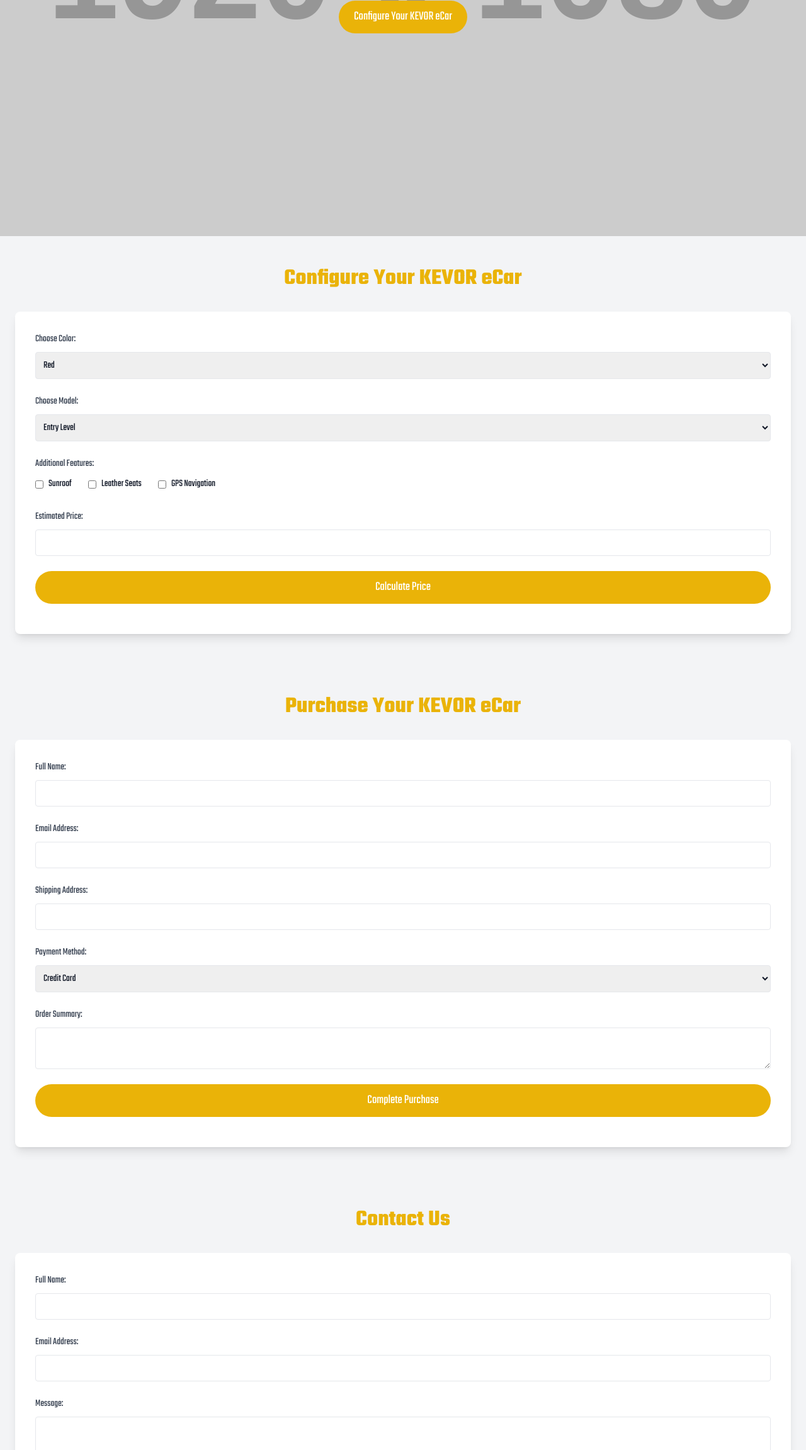
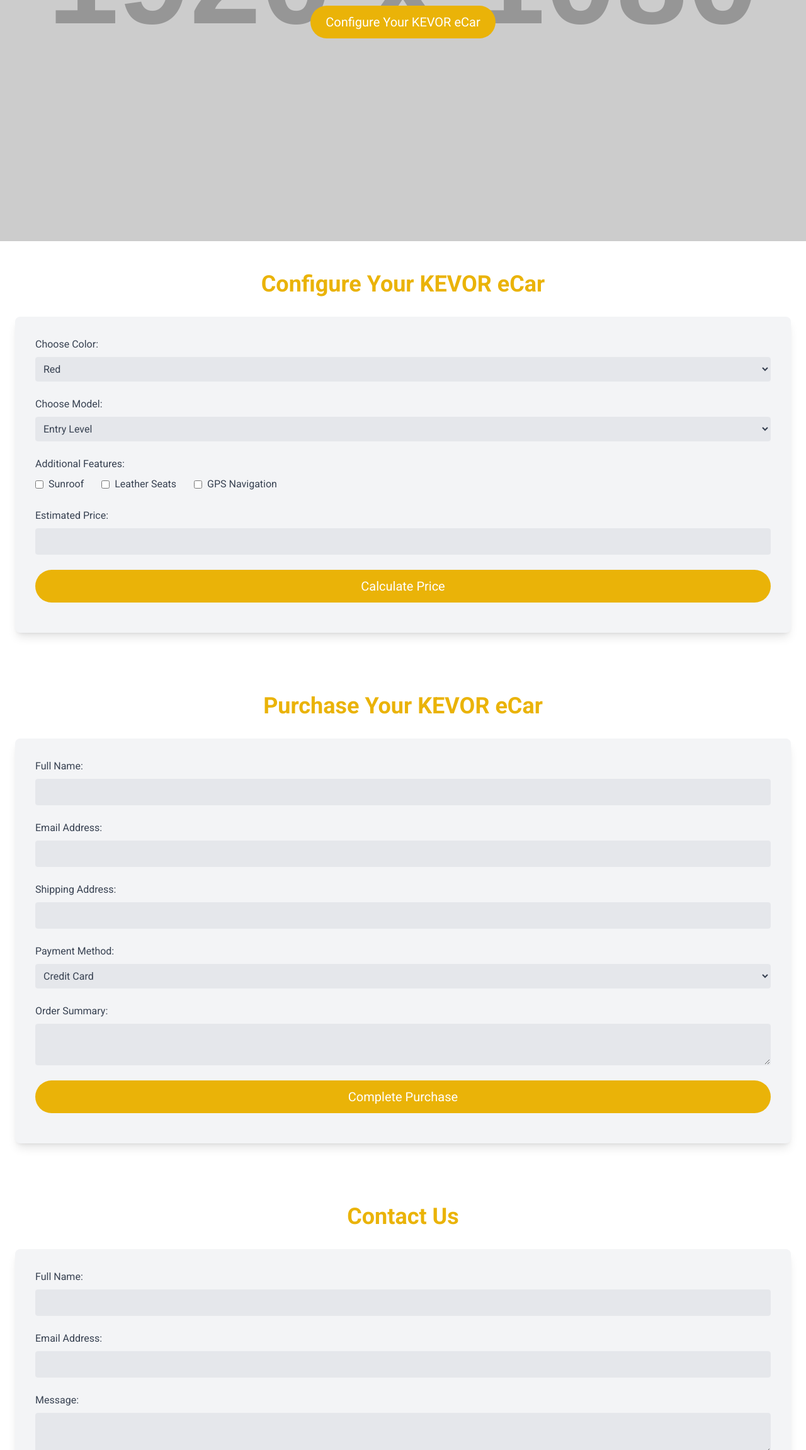
Before and after one commit to riradoro03/kevor, a plain HTML site: page index.html in a window 1280 px wide. Shown: the part 497-2800 px from the top of the page at 63% size. Drawn offline with nearby package versions, Linux system fonts and the light colour scheme; placeholder pictures from the web are drawn by us.

Commit message:
Update index.html

```diff
--- a/index.html
+++ b/index.html
@@ -1,279 +1,195 @@
 <html lang="en">
 <head>
-  <meta charset="utf-8"/>
-  <meta content="width=device-width, initial-scale=1.0" name="viewport"/>
-  <title>
-   KEVOR eCar
-  </title>
-  <script src="https://cdn.tailwindcss.com">
-  </script>
-  <link href="https://cdnjs.cloudflare.com/ajax/libs/font-awesome/5.15.3/css/all.min.css" rel="stylesheet"/>
-  <link href="https://fonts.googleapis.com/css2?family=Teko:wght@300;400;500;600;700&amp;display=swap" rel="stylesheet"/>
+    <meta charset="UTF-8">
+    <meta name="viewport" content="width=device-width, initial-scale=1.0">
+    <title>KEVOR eCar</title>
+    <script src="https://cdn.tailwindcss.com"></script>
+    <link rel="stylesheet" href="https://cdnjs.cloudflare.com/ajax/libs/font-awesome/5.15.3/css/all.min.css">
+    <link href="https://fonts.googleapis.com/css2?family=Teko:wght@300;400;500;600;700&family=Roboto:wght@400;500;700&display=swap" rel="stylesheet">
     <style>
         body {
-            font-family: 'Teko', sans-serif;
+            font-family: 'Roboto', sans-serif;
         }
         .hero-bg {
             background-image: url('https://placehold.co/1920x1080?text=KEVOR+eCar+Hero+Image&bg=fbc304&text_color=ffffff');
             background-size: cover;
             background-position: center;
         }
+        .fade-in {
+            animation: fadeIn 2s ease-in-out;
+        }
+        @keyframes fadeIn {
+            from { opacity: 0; }
+            to { opacity: 1; }
+        }
+        .slide-in {
+            animation: slideIn 1s ease-in-out;
+        }
+        @keyframes slideIn {
+            from { transform: translateY(100px); opacity: 0; }
+            to { transform: translateY(0); opacity: 1; }
+        }
     </style>
 </head>
- <body class="bg-gray-100 text-gray-900">
+<body class="bg-white text-gray-900">
+
     <!-- Header -->
-  <header class="bg-white shadow">
-   <div class="container mx-auto px-6 py-3 flex justify-between items-center">
+    <header class="bg-gray-800 shadow-lg">
+        <div class="container mx-auto px-6 py-4 flex justify-between items-center">
             <a href="#">
                <img src="logo.png" alt="KEVOR eCar logo" class="w-12 h-12">
             </a>
-    <nav class="flex space-x-4 items-center">
-     <a class="text-gray-700 hover:text-yellow-500" href="#">
-      Home
-     </a>
-     <a class="text-gray-700 hover:text-yellow-500" href="#configure">
-      Configure
-     </a>
-     <a class="text-gray-700 hover:text-yellow-500" href="#purchase">
-      Purchase
-     </a>
-     <a class="text-gray-700 hover:text-yellow-500" href="#contact">
-      Contact Us
-     </a>
+            <nav class="flex space-x-6 items-center">
+                <a href="#" class="text-gray-300 hover:text-yellow-500 transition">Home</a>
+                <a href="#configure" class="text-gray-300 hover:text-yellow-500 transition">Configure</a>
+                <a href="#purchase" class="text-gray-300 hover:text-yellow-500 transition">Purchase</a>
+                <a href="#contact" class="text-gray-300 hover:text-yellow-500 transition">Contact Us</a>
             </nav>
         </div>
     </header>
+
     <!-- Hero Section -->
-  <section class="hero-bg h-screen flex items-center justify-center text-center text-white">
+    <section class="hero-bg h-screen flex items-center justify-center text-center text-white fade-in">
         <div>
-    <h1 class="text-5xl md:text-7xl font-bold">
-     Korean revolution, far beyond evolution
-    </h1>
-    <a class="mt-8 inline-block bg-yellow-500 text-white py-3 px-6 rounded-full text-xl hover:bg-yellow-600 transition" href="#configure">
-     Configure Your KEVOR eCar
-    </a>
+            <h1 class="text-5xl md:text-7xl font-bold">Korean revolution, far beyond evolution</h1>
+            <a href="#configure" class="mt-8 inline-block bg-yellow-500 text-white py-3 px-6 rounded-full text-xl hover:bg-yellow-600 transition transform hover:scale-105">Configure Your KEVOR eCar</a>
         </div>
     </section>
+
     <!-- Configuration Page -->
-  <section class="container mx-auto px-6 py-12" id="configure">
-   <h2 class="text-4xl font-bold text-center text-yellow-500 mb-8">
-    Configure Your KEVOR eCar
-   </h2>
-   <div class="bg-white p-8 rounded-lg shadow-lg">
+    <section id="configure" class="container mx-auto px-6 py-12">
+        <h2 class="text-4xl font-bold text-center text-yellow-500 mb-8 slide-in">Configure Your KEVOR eCar</h2>
+        <div class="bg-gray-100 p-8 rounded-lg shadow-lg slide-in">
             <form id="configForm">
                 <div class="mb-6">
-      <label class="block text-gray-700" for="color">
-       Choose Color:
-      </label>
-      <select class="w-full mt-2 p-2 border rounded" id="color">
-       <option value="red">
-        Red
-       </option>
-       <option value="blue">
-        Blue
-       </option>
-       <option value="black">
-        Black
-       </option>
-       <option value="white">
-        White
-       </option>
+                    <label for="color" class="block text-gray-700">Choose Color:</label>
+                    <select id="color" class="w-full mt-2 p-2 border rounded bg-gray-200 text-gray-700">
+                        <option value="red">Red</option>
+                        <option value="blue">Blue</option>
+                        <option value="black">Black</option>
+                        <option value="white">White</option>
                     </select>
                 </div>
                 <div class="mb-6">
-      <label class="block text-gray-700" for="model">
-       Choose Model:
-      </label>
-      <select class="w-full mt-2 p-2 border rounded" id="model">
-       <option value="standard">
-        Entry Level
-       </option>
-       <option value="midrange">
-        Mid-Range
-       </option>
-       <option value="premium">
-        Premium
-       </option>
+                    <label for="model" class="block text-gray-700">Choose Model:</label>
+                    <select id="model" class="w-full mt-2 p-2 border rounded bg-gray-200 text-gray-700">
+                        <option value="standard">Entry Level</option>
+                        <option value="midrange">Mid-Range</option>
+                        <option value="premium">Premium</option>
                     </select>
                 </div>
                 <div class="mb-6">
-      <label class="block text-gray-700" for="features">
-       Additional Features:
-      </label>
+                    <label for="features" class="block text-gray-700">Additional Features:</label>
                     <div class="mt-2">
                         <label class="inline-flex items-center">
-        <input class="form-checkbox" type="checkbox" value="sunroof"/>
-        <span class="ml-2">
-         Sunroof
-        </span>
+                            <input type="checkbox" class="form-checkbox bg-gray-200 text-yellow-500" value="sunroof">
+                            <span class="ml-2 text-gray-700">Sunroof</span>
                         </label>
                         <label class="inline-flex items-center ml-6">
-        <input class="form-checkbox" type="checkbox" value="leatherSeats"/>
-        <span class="ml-2">
-         Leather Seats
-        </span>
+                            <input type="checkbox" class="form-checkbox bg-gray-200 text-yellow-500" value="leatherSeats">
+                            <span class="ml-2 text-gray-700">Leather Seats</span>
                         </label>
                         <label class="inline-flex items-center ml-6">
-        <input class="form-checkbox" type="checkbox" value="gps"/>
-        <span class="ml-2">
-         GPS Navigation
-        </span>
+                            <input type="checkbox" class="form-checkbox bg-gray-200 text-yellow-500" value="gps">
+                            <span class="ml-2 text-gray-700">GPS Navigation</span>
                         </label>
                     </div>
                 </div>
                 <div class="mb-6">
-      <label class="block text-gray-700" for="price">
-       Estimated Price:
-      </label>
-      <input class="w-full mt-2 p-2 border rounded" id="price" readonly="" type="text"/>
+                    <label for="price" class="block text-gray-700">Estimated Price:</label>
+                    <input type="text" id="price" class="w-full mt-2 p-2 border rounded bg-gray-200 text-gray-700" readonly>
                 </div>
-     <button class="w-full bg-yellow-500 text-white py-3 rounded-full text-xl hover:bg-yellow-600 transition" type="submit">
-      Calculate Price
-     </button>
+                <button type="submit" class="w-full bg-yellow-500 text-white py-3 rounded-full text-xl hover:bg-yellow-600 transition transform hover:scale-105">Calculate Price</button>
             </form>
         </div>
     </section>
+
     <!-- Purchasing Page -->
-  <section class="container mx-auto px-6 py-12" id="purchase">
-   <h2 class="text-4xl font-bold text-center text-yellow-500 mb-8">
-    Purchase Your KEVOR eCar
-   </h2>
-   <div class="bg-white p-8 rounded-lg shadow-lg">
+    <section id="purchase" class="container mx-auto px-6 py-12">
+        <h2 class="text-4xl font-bold text-center text-yellow-500 mb-8 slide-in">Purchase Your KEVOR eCar</h2>
+        <div class="bg-gray-100 p-8 rounded-lg shadow-lg slide-in">
             <form id="purchaseForm">
                 <div class="mb-6">
-      <label class="block text-gray-700" for="name">
-       Full Name:
-      </label>
-      <input class="w-full mt-2 p-2 border rounded" id="name" type="text"/>
+                    <label for="name" class="block text-gray-700">Full Name:</label>
+                    <input type="text" id="name" class="w-full mt-2 p-2 border rounded bg-gray-200 text-gray-700">
                 </div>
                 <div class="mb-6">
-      <label class="block text-gray-700" for="email">
-       Email Address:
-      </label>
-      <input class="w-full mt-2 p-2 border rounded" id="email" type="email"/>
+                    <label for="email" class="block text-gray-700">Email Address:</label>
+                    <input type="email" id="email" class="w-full mt-2 p-2 border rounded bg-gray-200 text-gray-700">
                 </div>
                 <div class="mb-6">
-      <label class="block text-gray-700" for="address">
-       Shipping Address:
-      </label>
-      <input class="w-full mt-2 p-2 border rounded" id="address" type="text"/>
+                    <label for="address" class="block text-gray-700">Shipping Address:</label>
+                    <input type="text" id="address" class="w-full mt-2 p-2 border rounded bg-gray-200 text-gray-700">
                 </div>
                 <div class="mb-6">
-      <label class="block text-gray-700" for="payment">
-       Payment Method:
-      </label>
-      <select class="w-full mt-2 p-2 border rounded" id="payment">
-       <option value="creditCard">
-        Credit Card
-       </option>
-       <option value="paypal">
-        PayPal
-       </option>
-       <option value="bankTransfer">
-        Bank Transfer
-       </option>
+                    <label for="payment" class="block text-gray-700">Payment Method:</label>
+                    <select id="payment" class="w-full mt-2 p-2 border rounded bg-gray-200 text-gray-700">
+                        <option value="creditCard">Credit Card</option>
+                        <option value="paypal">PayPal</option>
+                        <option value="bankTransfer">Bank Transfer</option>
                     </select>
                 </div>
                 <div class="mb-6">
-      <label class="block text-gray-700" for="orderSummary">
-       Order Summary:
-      </label>
-      <textarea class="w-full mt-2 p-2 border rounded" id="orderSummary" readonly=""></textarea>
+                    <label for="orderSummary" class="block text-gray-700">Order Summary:</label>
+                    <textarea id="orderSummary" class="w-full mt-2 p-2 border rounded bg-gray-200 text-gray-700" readonly></textarea>
                 </div>
-     <button class="w-full bg-yellow-500 text-white py-3 rounded-full text-xl hover:bg-yellow-600 transition" type="submit">
-      Complete Purchase
-     </button>
+                <button type="submit" class="w-full bg-yellow-500 text-white py-3 rounded-full text-xl hover:bg-yellow-600 transition transform hover:scale-105">Complete Purchase</button>
             </form>
         </div>
     </section>
+
     <!-- Contact Us/Support Page -->
-  <section class="container mx-auto px-6 py-12" id="contact">
-   <h2 class="text-4xl font-bold text-center text-yellow-500 mb-8">
-    Contact Us
-   </h2>
-   <div class="bg-white p-8 rounded-lg shadow-lg">
+    <section id="contact" class="container mx-auto px-6 py-12">
+        <h2 class="text-4xl font-bold text-center text-yellow-500 mb-8 slide-in">Contact Us</h2>
+        <div class="bg-gray-100 p-8 rounded-lg shadow-lg slide-in">
             <form id="contactForm">
                 <div class="mb-6">
-      <label class="block text-gray-700" for="contactName">
-       Full Name:
-      </label>
-      <input class="w-full mt-2 p-2 border rounded" id="contactName" type="text"/>
+                    <label for="contactName" class="block text-gray-700">Full Name:</label>
+                    <input type="text" id="contactName" class="w-full mt-2 p-2 border rounded bg-gray-200 text-gray-700">
                 </div>
                 <div class="mb-6">
-      <label class="block text-gray-700" for="contactEmail">
-       Email Address:
-      </label>
-      <input class="w-full mt-2 p-2 border rounded" id="contactEmail" type="email"/>
+                    <label for="contactEmail" class="block text-gray-700">Email Address:</label>
+                    <input type="email" id="contactEmail" class="w-full mt-2 p-2 border rounded bg-gray-200 text-gray-700">
                 </div>
                 <div class="mb-6">
-      <label class="block text-gray-700" for="message">
-       Message:
-      </label>
-      <textarea class="w-full mt-2 p-2 border rounded" id="message"></textarea>
+                    <label for="message" class="block text-gray-700">Message:</label>
+                    <textarea id="message" class="w-full mt-2 p-2 border rounded bg-gray-200 text-gray-700"></textarea>
                 </div>
-     <button class="w-full bg-yellow-500 text-white py-3 rounded-full text-xl hover:bg-yellow-600 transition" type="submit">
-      Send Message
-     </button>
+                <button type="submit" class="w-full bg-yellow-500 text-white py-3 rounded-full text-xl hover:bg-yellow-600 transition transform hover:scale-105">Send Message</button>
             </form>
         </div>
         <div class="mt-12">
-    <h3 class="text-2xl font-bold text-center text-yellow-500 mb-4">
-     Frequently Asked Questions
-    </h3>
-    <div class="bg-white p-8 rounded-lg shadow-lg">
+            <h3 class="text-2xl font-bold text-center text-yellow-500 mb-4 slide-in">Frequently Asked Questions</h3>
+            <div class="bg-gray-100 p-8 rounded-lg shadow-lg slide-in">
                 <div class="mb-6">
-      <h4 class="text-xl font-bold text-gray-700">
-       What is the warranty on the KEVOR eCar?
-      </h4>
-      <p class="text-gray-600">
-       The KEVOR eCar comes with a 5-year warranty covering all major components.
-      </p>
+                    <h4 class="text-xl font-bold text-gray-700">What is the warranty on the KEVOR eCar?</h4>
+                    <p class="text-gray-600">The KEVOR eCar comes with a 5-year warranty covering all major components.</p>
                 </div>
                 <div class="mb-6">
-      <h4 class="text-xl font-bold text-gray-700">
-       How long does it take to charge the KEVOR eCar?
-      </h4>
-      <p class="text-gray-600">
-       Charging time varies based on the charger used. A full charge can take between 6 to 12 hours.
-      </p>
+                    <h4 class="text-xl font-bold text-gray-700">How long does it take to charge the KEVOR eCar?</h4>
+                    <p class="text-gray-600">Charging time varies based on the charger used. A full charge can take between 6 to 12 hours.</p>
                 </div>
                 <div class="mb-6">
-      <h4 class="text-xl font-bold text-gray-700">
-       Can I test drive the KEVOR eCar before purchasing?
-      </h4>
-      <p class="text-gray-600">
-       Yes, you can schedule a test drive at any of our authorized dealerships.
-      </p>
+                    <h4 class="text-xl font-bold text-gray-700">Can I test drive the KEVOR eCar before purchasing?</h4>
+                    <p class="text-gray-600">Yes, you can schedule a test drive at any of our authorized dealerships.</p>
                 </div>
             </div>
         </div>
     </section>
+
     <!-- Footer -->
     <footer class="bg-gray-800 text-white py-6">
         <div class="container mx-auto px-6 flex justify-between items-center">
-    <p>
-     © 2023 KEVOR. All rights reserved.
-    </p>
+            <p>&copy; 2023 KEVOR. All rights reserved.</p>
             <div class="flex space-x-4">
-     <a class="hover:text-yellow-500" href="#">
-      <i class="fab fa-facebook-f">
-      </i>
-     </a>
-     <a class="hover:text-yellow-500" href="#">
-      <i class="fab fa-twitter">
-      </i>
-     </a>
-     <a class="hover:text-yellow-500" href="#">
-      <i class="fab fa-instagram">
-      </i>
-     </a>
-     <a class="hover:text-yellow-500" href="#">
-      <i class="fab fa-linkedin-in">
-      </i>
-     </a>
+                <a href="#" class="hover:text-yellow-500 transition"><i class="fab fa-facebook-f"></i></a>
+                <a href="#" class="hover:text-yellow-500 transition"><i class="fab fa-twitter"></i></a>
+                <a href="#" class="hover:text-yellow-500 transition"><i class="fab fa-instagram"></i></a>
+                <a href="#" class="hover:text-yellow-500 transition"><i class="fab fa-linkedin-in"></i></a>
             </div>
         </div>
     </footer>
+
     <script>
         document.getElementById('configForm').addEventListener('submit', function(event) {
             event.preventDefault();
```
Lines whose indentation alone changed are shown as unchanged.
